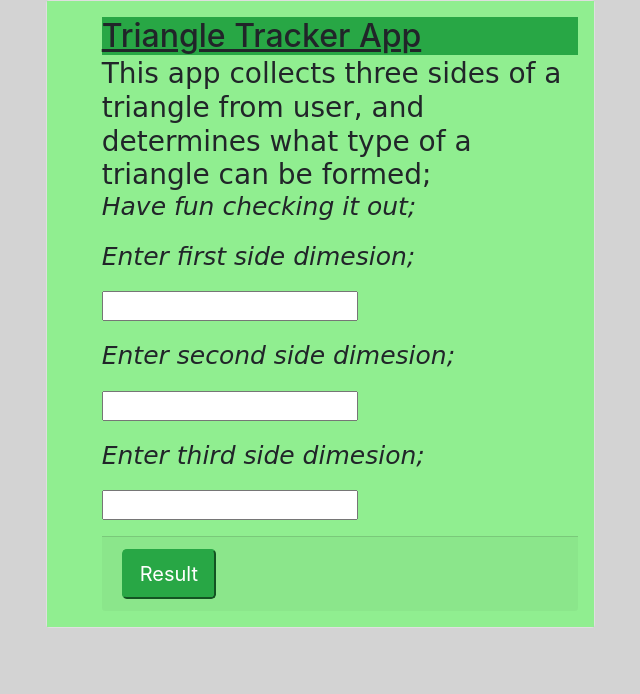
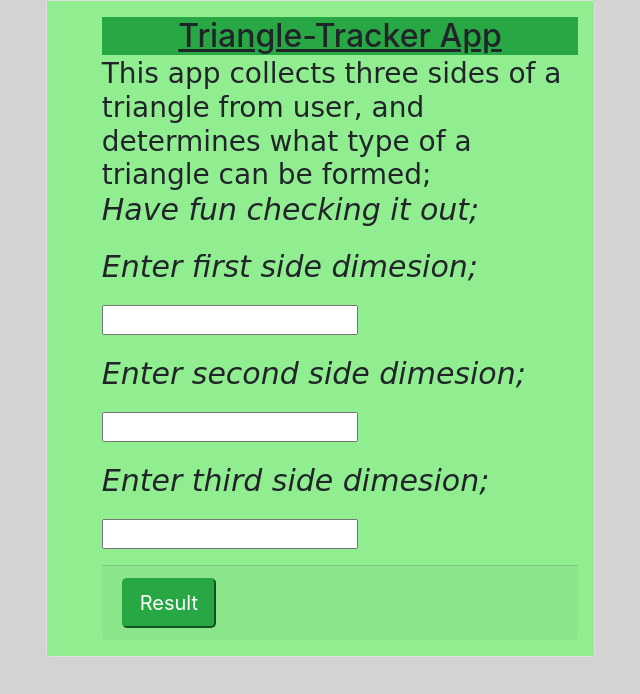
Before and after one commit to Munyiwamwangi/triangleTracker, a plain HTML site: page index.html in a window 1280 px wide. Shown: the whole page, without its empty margins (295-935 px from the left). Drawn offline with Linux system fonts and the light colour scheme; a web font is replaced by a local one.

Commit message:
h2 centered, underlined,

```diff
--- a/css/styles.css
+++ b/css/styles.css
@@ -19,7 +19,7 @@ body {
 }
 
 .p {
-  font-size: 25px;
+  font-size: 30px;
   font-style: italic;
   font-family: 'East Sea Dokdo', cursive;
 }
@@ -34,5 +34,7 @@ h3 {
 }
 
 h2 {
-  text-decoration: underline;
+  text-decoration:underline;
+  text-decoration-style: dotted: underline;
+  text-align: center;
 }
--- a/index.html
+++ b/index.html
@@ -7,7 +7,7 @@
   <link rel="stylesheet" type="text/css" href="./css/styles.css">
   <link rel="shortcut icon" href="./images/favicon.png">
   <link href="https://fonts.googleapis.com/css?family=East+Sea+Dokdo&display=swap" rel="stylesheet">
-  <title>Triangle Tracker</title>
+  <title>Triangle-Tracker</title>
 </head>
 
 <body>
@@ -16,7 +16,7 @@
       <div class="card">
         <div class="card-body">
           <div class="heading bg-success">
-            <h2>Triangle Tracker App</h2>
+            <h2>Triangle-Tracker App</h2>
           </div>
           <div class="card-subtitle" style="color:BlinkMacSystemFont; text-style:italic;">
             <h3>This app collects three sides of a triangle from user, and determines what type of a triangle can be formed;<br> <p class="p"> Have fun checking it out;</p> </h3>
```
